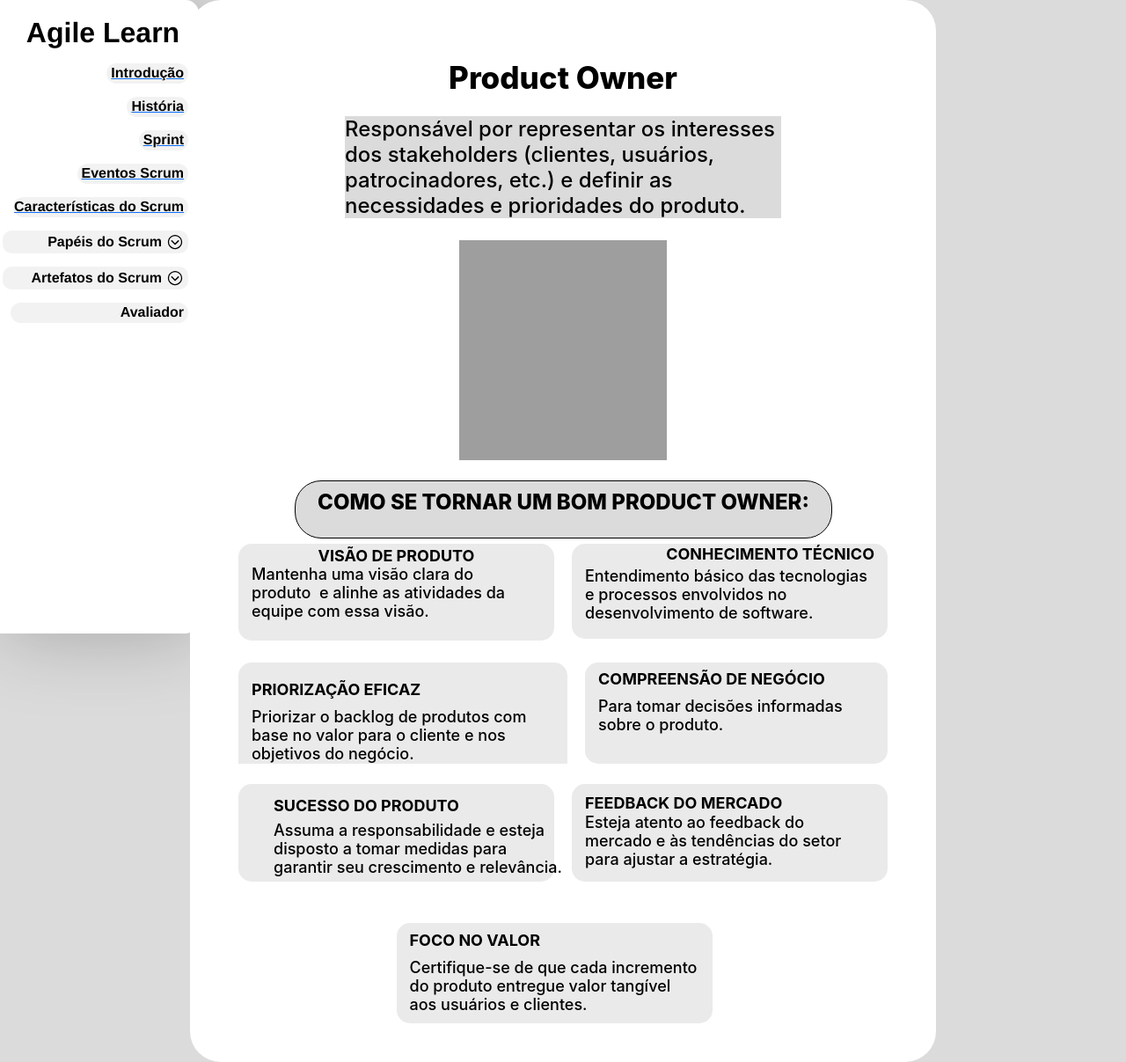
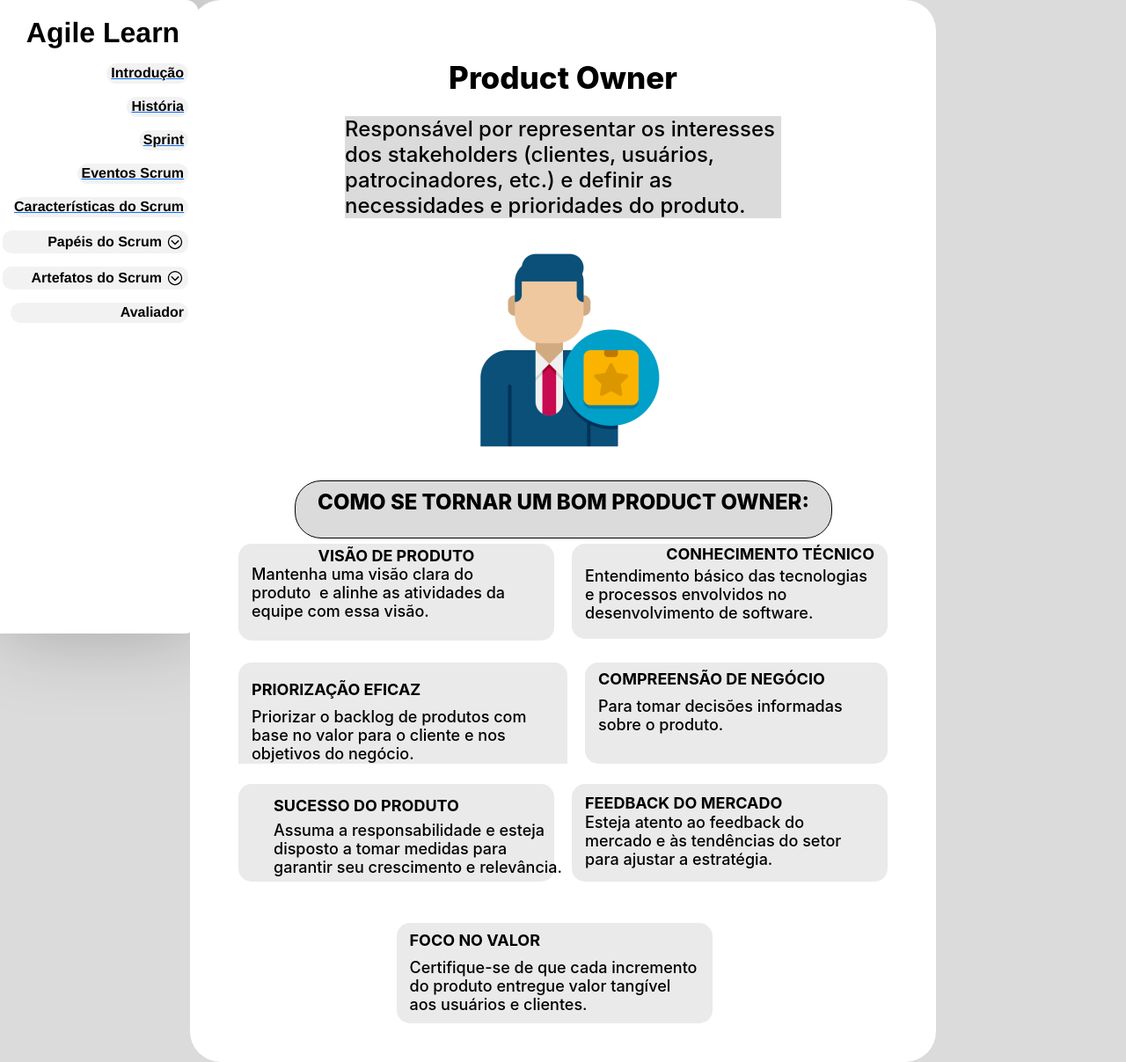
Before and after one commit to martimds/fatec-api-1, a Flask app: page /po in a window 1280 px wide. Shown: the whole page at 88% size. Run offline with Flask 3, Linux system fonts and the light colour scheme; grey boxes are pictures that could not be loaded.

Commit message:
Adicionado imagem po

```diff
--- a/src/templates/po.html
+++ b/src/templates/po.html
@@ -9,7 +9,7 @@
       usuários, patrocinadores, etc.) e definir as necessidades e prioridades do
       produto.
     </p>
-    <img class="image" src="../static/img/" />
+    <img class="image" src="../static/img/image-8.png" />
   </div>
   <div class="frame"><p class="p">COMO SE TORNAR UM BOM PRODUCT OWNER:</p></div>
   <div class="frame-2">
```
